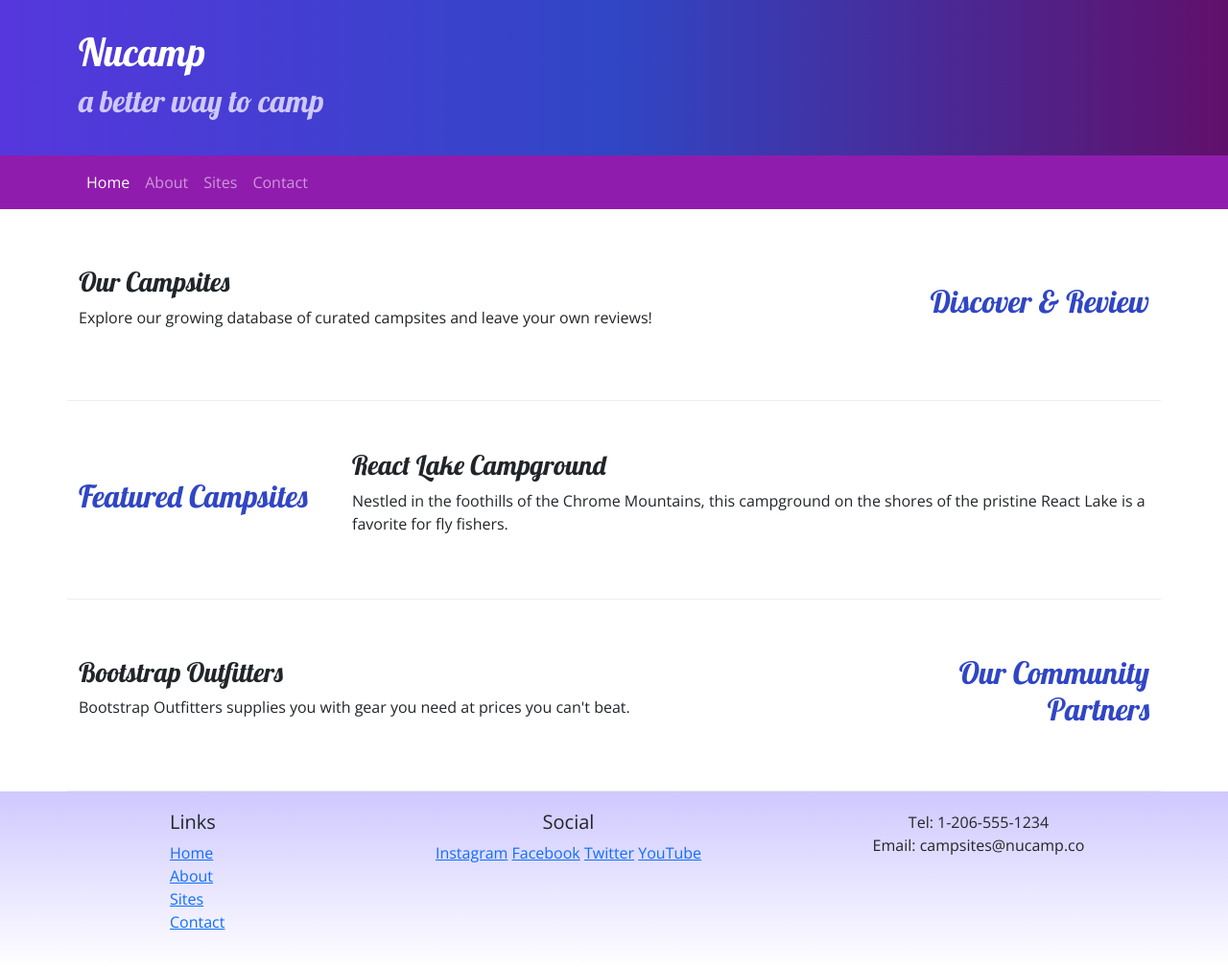
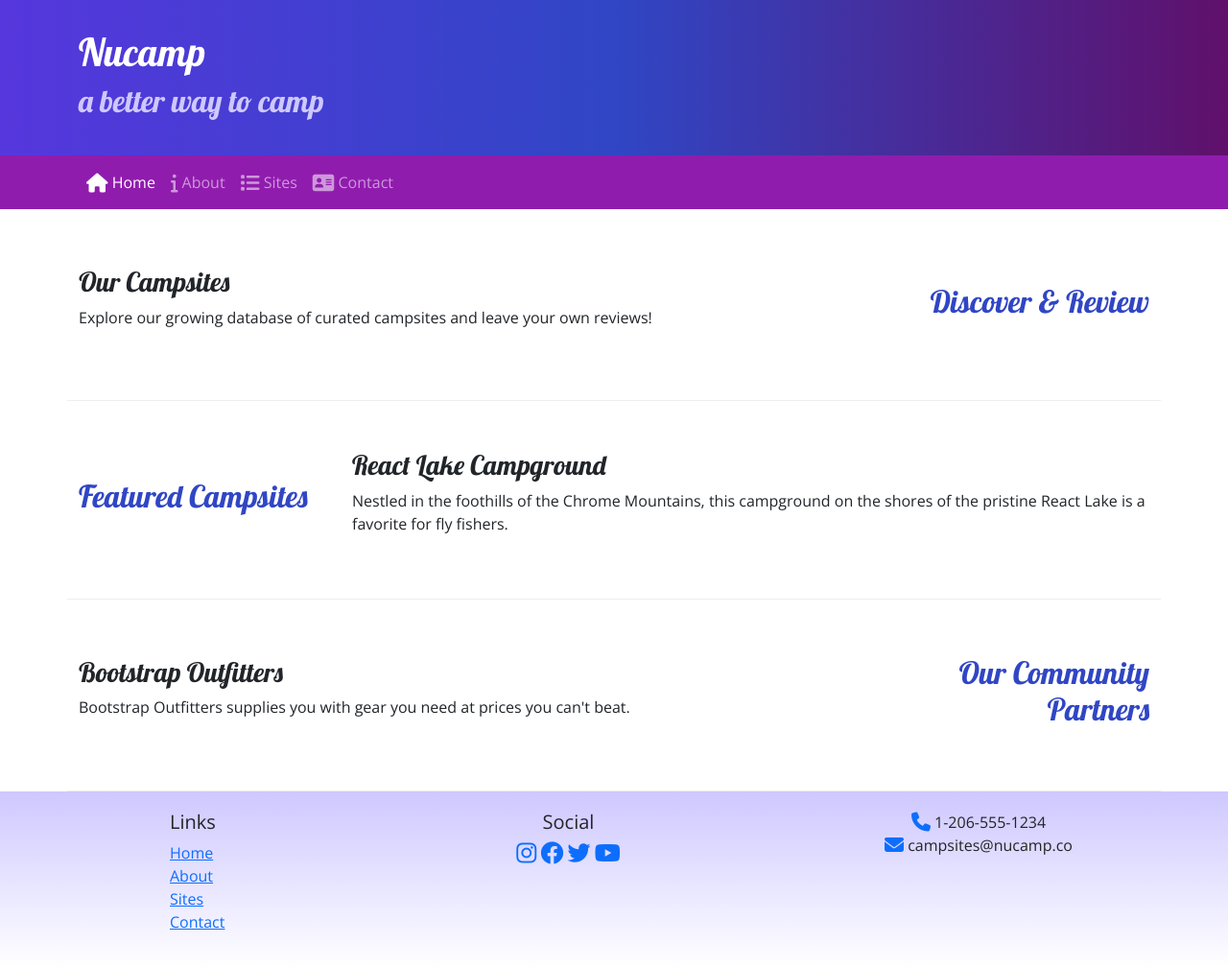
Before and after one commit to joshuabear87/bootstrap-practice, a plain HTML site: page index.html in a window 1280 px wide. Shown: the whole page at 96% size. Drawn offline with nearby package versions, Linux system fonts and the light colour scheme.

Commit message:
Font Awesome

```diff
--- a/index.html
+++ b/index.html
@@ -10,6 +10,7 @@
     <link href="https://cdn.jsdelivr.net/npm/bootstrap@5.2.3/dist/css/bootstrap.min.css" rel="stylesheet" integrity="sha384-rbsA2VBKQhggwzxH7pPCaAqO46MgnOM80zW1RWuH61DGLwZJEdK2Kadq2F9CUG65" crossorigin="anonymous"/>
 
     <!-- Additional CSS must be placed after Bootstrap CSS -->
+    <link rel="stylesheet" href="https://cdnjs.cloudflare.com/ajax/libs/font-awesome/6.2.1/css/all.min.css" integrity="sha512-MV7K8+y+gLIBoVD59lQIYicR65iaqukzvf/nwasF0nqhPay5w/9lJmVM2hMDcnK1OnMGCdVK+iQrJ7lzPJQd1w==" crossorigin="anonymous" referrerpolicy="no-referrer"/>
     <link rel="stylesheet" href="https://fonts.googleapis.com/css?family=Lobster|Open+Sans" />
     <link rel="stylesheet" href="css/styles.css" />
     <title>Nucamp: A Better Way To Camp</title>
@@ -38,10 +39,10 @@
 
             <div class="collapse navbar-collapse" id="nucampNavbar">
                 <ul class="navbar-nav">
-                    <li class="nav-item"><a class="nav-link active" href="#">Home</a></li>
-                    <li class="nav-item"><a class="nav-link" href="aboutus.html">About</a></li>
-                    <li class="nav-item"><a class="nav-link" href="#">Sites</a></li>
-                    <li class="nav-item"><a class="nav-link" href="#">Contact</a></li>
+                    <li class="nav-item"><a class="nav-link active" href="#"><i class="fa-solid fa-house fa-lg"></i> Home</a></li>
+                    <li class="nav-item"><a class="nav-link" href="aboutus.html"><i class="fa-solid fa-info fa-lg"></i> About</a></li>
+                    <li class="nav-item"><a class="nav-link" href="#"><i class="fa-solid fa-list fa-lg"></i> Sites</a></li>
+                    <li class="nav-item"><a class="nav-link" href="#"><i class="fa-solid fa-address-card fa-lg"></i> Contact</a></li>
                 </ul>
             </div>
         </div>
@@ -100,14 +101,14 @@
                 </div>
                 <div class="col-6 col-sm-5 text-center">
                     <h5>Social</h5>
-                    <a href="http://instagram.com/">Instagram</a>
-                    <a href="http://facebook.com/">Facebook</a>
-                    <a href="http://twitter.com/">Twitter</a>
-                    <a href="http://youtube.com/">YouTube</a>
+                        <a href="http://instagram.com/"><i class="fa-brands fa-instagram fa-xl"></i></a>
+                        <a href="http://facebook.com/"><i class="fa-brands fa-facebook fa-xl"></i></a>
+                        <a href="http://twitter.com/"><i class="fa-brands fa-twitter fa-xl"></i></a>
+                        <a href="http://youtube.com/"><i class="fa-brands fa-youtube fa-xl"></i></a>
                 </div>
                 <div class="col-sm-4 text-center">
-                    Tel: 1-206-555-1234<br />
-                    Email: campsites@nucamp.co
+                    <i class="fa-solid fa-phone fa-lg text-primary"></i> 1-206-555-1234<br />
+                    <i class="fa-solid fa-envelope fa-lg text-primary"></i> campsites@nucamp.co
                 </div>
             </div>
         </div>
```
Also changed, not shown: aboutus.html (+11 -10 lines).
